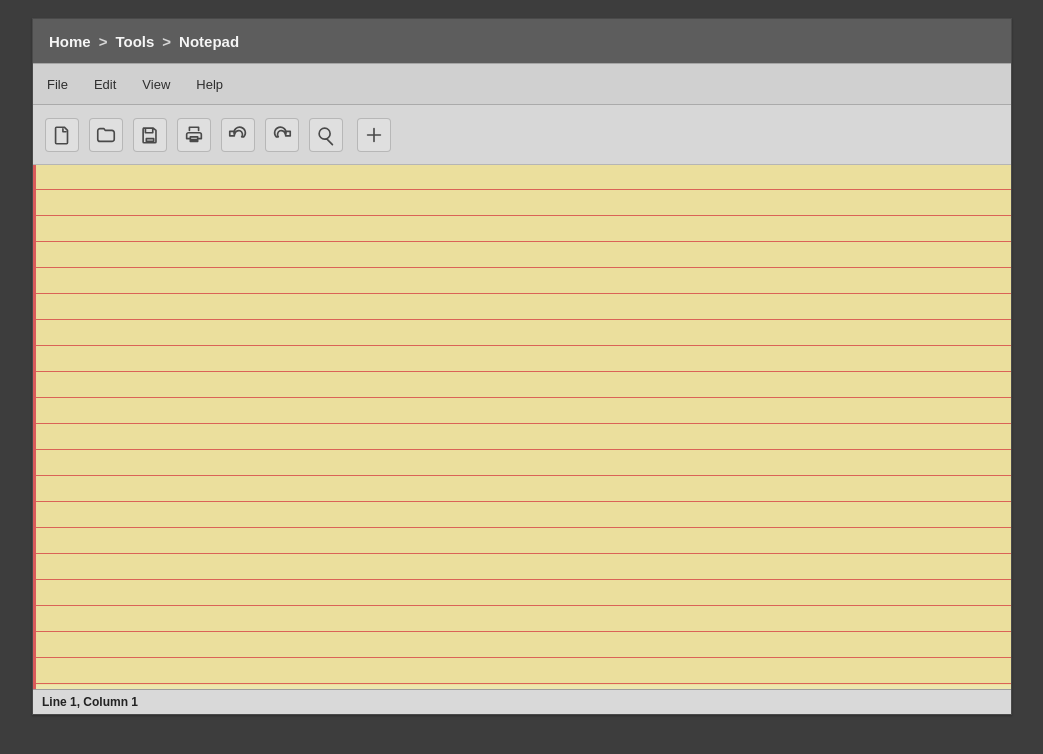
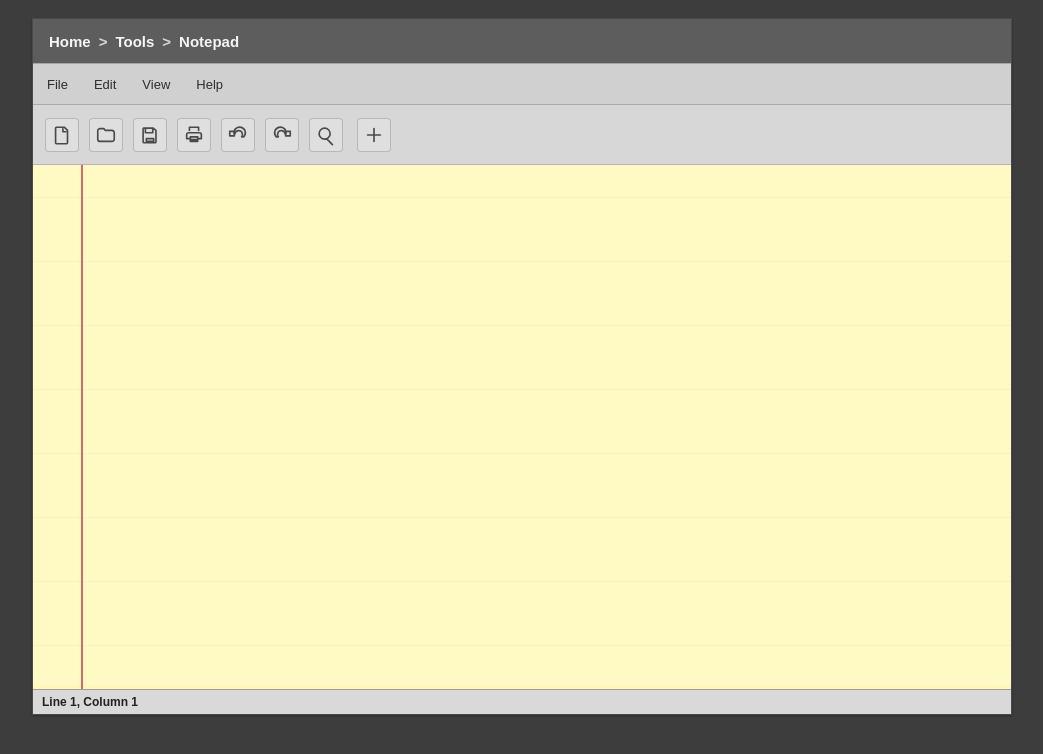
Before and after one commit to clousdtechtz/mx-notes-statistic-website, a plain HTML site: page index.html in a window 1280 px wide. Shown: the whole page, without its empty margins (118-1161 px from the left). Drawn offline with Linux system fonts and the light colour scheme.

Commit message:
Style update: match screenshot yellow paper, left margin position and line spacing; remove ambient background; fix status/auto-save JS

```diff
--- a/app.js
+++ b/app.js
@@ -1,3 +1,4 @@
+// app.js — autosave, status updates, import/export kept if needed
 const STORAGE_KEY = 'mx-notes-notepad-v1';
 const textarea = document.getElementById('notepad');
 const statusText = document.getElementById('statusText');
@@ -18,8 +19,8 @@ function autoSave() {
 }
 
 function getCursorStats() {
-  const text = textarea.value;
-  const start = textarea.selectionStart;
+  const text = textarea.value || '';
+  const start = textarea.selectionStart || 0;
   const before = text.slice(0, start);
   const line = before.split('\n').length;
   const lastLine = before.split('\n').pop() || '';
@@ -32,13 +33,11 @@ function updateStatus() {
   statusText.textContent = `Line ${line}, Column ${column}`;
 }
 
-textarea.addEventListener('input', () => {
-  autoSave();
-  updateStatus();
-});
-
+// wire events
+textarea.addEventListener('input', () => { autoSave(); updateStatus(); });
 textarea.addEventListener('click', updateStatus);
 textarea.addEventListener('keyup', updateStatus);
 textarea.addEventListener('select', updateStatus);
 
+// initial load
 loadSave();
--- a/styles.css
+++ b/styles.css
@@ -1,13 +1,11 @@
-* {
-  box-sizing: border-box;
-}
+* { box-sizing: border-box; }
 
 html, body {
   margin: 0;
   min-height: 100%;
   height: 100%;
   font-family: Arial, Helvetica, sans-serif;
-  background: #3d3d3d;
+  background: #3d3d3d; /* remove ambient colors, keep neutral background */
 }
 
 body {
@@ -41,13 +39,8 @@ body {
   font-weight: 600;
 }
 
-.crumb-bar .sep {
-  opacity: 0.8;
-}
-
-.crumb-bar .current {
-  font-weight: 700;
-}
+.crumb-bar .sep { opacity: 0.8; }
+.crumb-bar .current { font-weight: 700; }
 
 .menu-bar {
   display: flex;
@@ -95,64 +88,50 @@ body {
   cursor: pointer;
 }
 
-.tool-btn svg {
-  width: 22px;
-  height: 22px;
-  stroke: currentColor;
-  fill: none;
-  stroke-width: 1.8;
-  stroke-linecap: round;
-  stroke-linejoin: round;
-}
+.tool-btn svg { width: 22px; height: 22px; stroke: currentColor; fill: none; stroke-width: 1.8; stroke-linecap: round; stroke-linejoin: round; }
+.tool-btn.add-btn { margin-left: 4px; }
 
-.tool-btn.add-btn {
-  margin-left: 4px;
-}
+/* Paper editor */
+.editor-shell { background: #fff6b8; position: relative; }
 
-.editor-shell {
-  background: #ece7af;
-  position: relative;
-}
-
+/* red left margin moved inward to match screenshot */
 .editor-shell::before {
   content: "";
   position: absolute;
-  left: 0;
+  left: 48px; /* margin position */
   top: 0;
   bottom: 0;
-  width: 3px;
-  background: #d95b5b;
+  width: 2px;
+  background: #d46b6b;
 }
 
 #notepad {
   width: 100%;
-  min-height: 450px;
+  min-height: 520px;
   height: 520px;
   border: 0;
   resize: none;
-  background-color: #ebdf9d;
+  background-color: #fff9c4; /* pale yellow paper */
+  /* lines: spacing and color tuned to screenshot */
   background-image: repeating-linear-gradient(
     to bottom,
     transparent 0,
-    transparent 24px,
-    rgba(214, 72, 72, 0.82) 24px,
-    rgba(214, 72, 72, 0.82) 25px,
-    transparent 25px,
-    transparent 26px
+    transparent 32px,
+    rgba(140,120,80,0.06) 32px,
+    rgba(140,120,80,0.06) 33px,
+    transparent 33px,
+    transparent 64px
   );
-  color: #1a1a1a;
-  line-height: 24px;
+  color: #111;
+  line-height: 32px; /* spacing to match visual lines */
   font-size: 14px;
   letter-spacing: 0.02em;
-  padding: 0 12px 0 18px;
+  padding: 8px 12px 8px 64px; /* space to account for left margin */
   outline: none;
-  font-family: "Courier New", monospace;
-  box-shadow: none;
+  font-family: "Segoe UI", Tahoma, Geneva, Verdana, sans-serif;
 }
 
-#notepad::selection {
-  background: rgba(0, 90, 255, 0.2);
-}
+#notepad::selection { background: rgba(0, 90, 255, 0.12); }
 
 .status-bar {
   display: flex;
@@ -167,22 +146,8 @@ body {
 }
 
 @media (max-width: 700px) {
-  body {
-    padding: 10px 6px 8px;
-  }
-
-  .crumb-bar {
-    font-size: 13px;
-    padding: 0 10px;
-  }
-
-  .menu-bar {
-    gap: 10px;
-    overflow-x: auto;
-  }
-
-  .toolbar {
-    gap: 8px;
-    overflow-x: auto;
-  }
+  body { padding: 10px 6px 8px; }
+  .crumb-bar { font-size: 13px; padding: 0 10px; }
+  .menu-bar { gap: 10px; overflow-x: auto; }
+  .toolbar { gap: 8px; overflow-x: auto; }
 }
```
